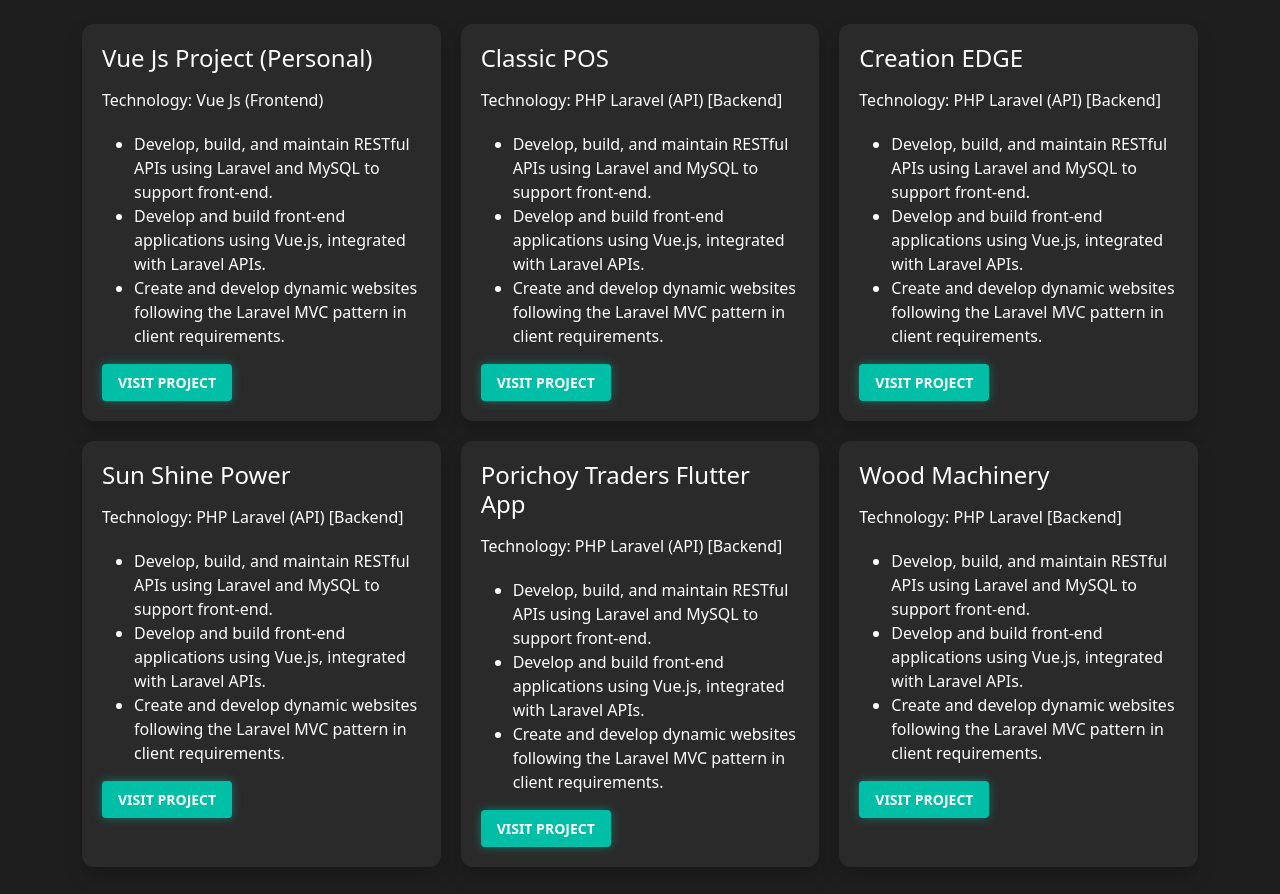
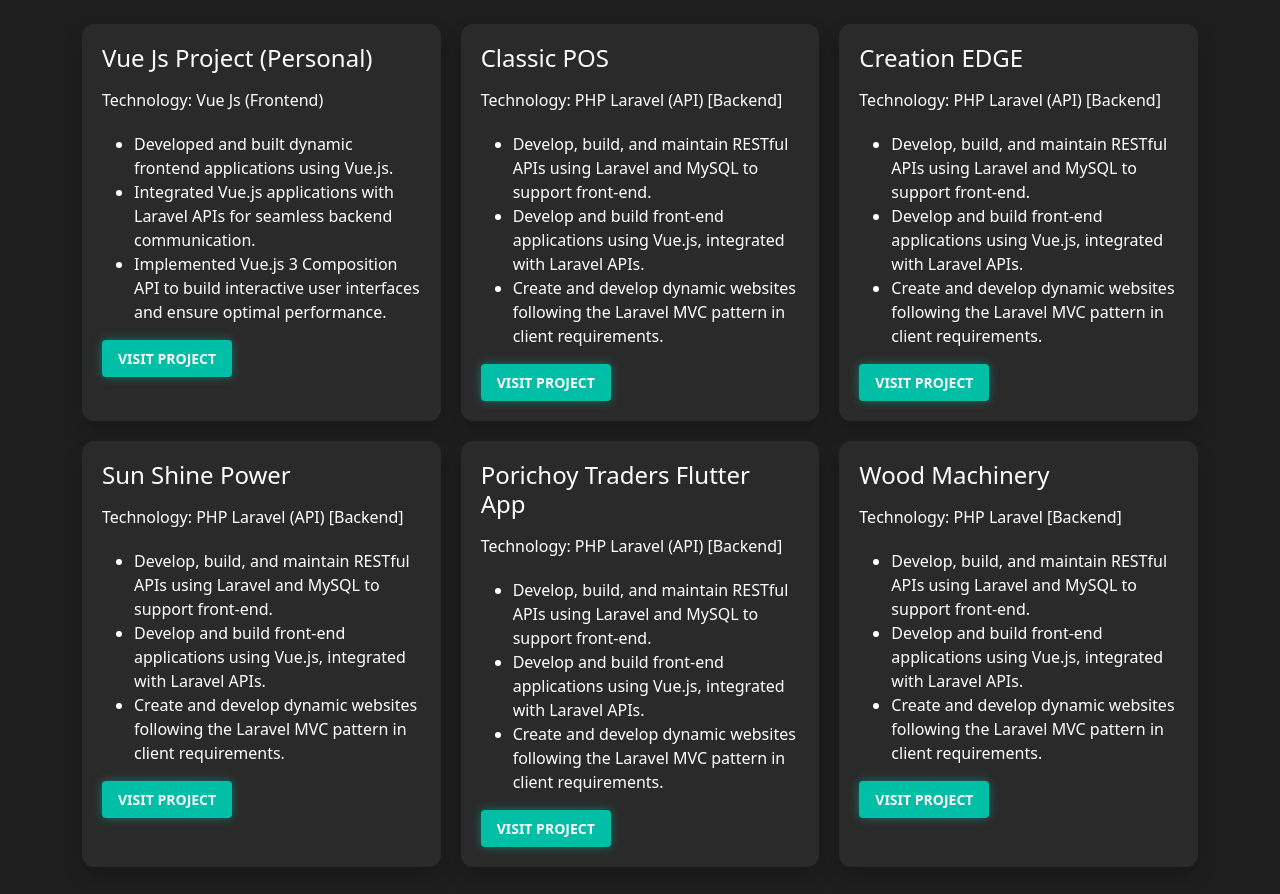
Before and after one commit to farhanfahidurrahim/portfolio-static-vuejs, a Vue app: page / in a window 1280 px wide. Shown: the part 2700-3594 px from the top of the page. Built offline with nearby package versions, Linux system fonts and the light colour scheme.

Commit message:
project updateX4

```diff
--- a/src/views/Portfolio.vue
+++ b/src/views/Portfolio.vue
@@ -325,9 +325,9 @@
     title: "Vue Js Project (Personal)",
     technology: "Vue Js (Frontend)",
     key_points: [
-      "Develop, build, and maintain RESTful APIs using Laravel and MySQL to support front-end.",
-      "Develop and build front-end applications using Vue.js, integrated with Laravel APIs.",
-      "Create and develop dynamic websites following the Laravel MVC pattern in client requirements."
+      "Developed and built dynamic frontend applications using Vue.js.",
+      "Integrated Vue.js applications with Laravel APIs for seamless backend communication.",
+      "Implemented Vue.js 3 Composition API to build interactive user interfaces and ensure optimal performance.",
     ],
     link: "https://github.com/farhanfahidurrahim/POS-Software-Frontend-VueJs",
   },
```
